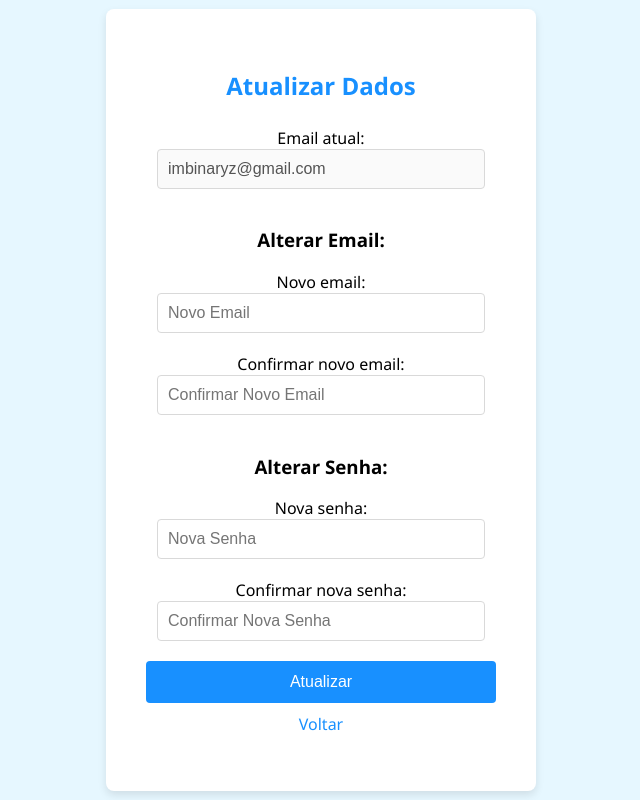
After one commit to jonathanricardodev/sistema-de-login, a PHP site: page /perfil.php in a window 1280 px wide. The commit adds this page. Shown: the whole page, without its empty margins (319-959 px from the left). Run offline with PHP 8.4, Linux system fonts and the light colour scheme; a user stored in the database is signed in.

Commit message:
Implementação do sistema de atualização de dados do usuário

```diff
--- /dev/null
+++ b/perfil.php
@@ -0,0 +1,92 @@
+<?php
+session_start();
+require_once("php/conexao.php");
+
+if (!isset($_SESSION['email'])) {
+    header("Location: index.php");
+    exit;
+}
+
+$email = $_SESSION['email'];
+?>
+
+<!DOCTYPE html>
+<html lang="pt-BR">
+<head>
+    <meta charset="UTF-8">
+    <title>Perfil do Usuário</title>
+    <link rel="stylesheet" href="css/style.css">
+</head>
+<body>
+<div class="container">
+    <h2>Atualizar Dados</h2>
+<form id="perfilForm" action="php/atualizar_usuario.php" method="post" onsubmit="return validarFormulario()">
+    <label>Email atual:</label>
+    <input type="email" value="<?php echo htmlspecialchars($email); ?>" disabled>
+
+    <h3>Alterar Email:</h3>
+    <label for="novo_email">Novo email:</label>
+    <input type="email" id="novo_email" name="novo_email" placeholder="Novo Email">
+
+    <label for="confirmar_email">Confirmar novo email:</label>
+    <input type="email" id="confirmar_email" placeholder="Confirmar Novo Email">
+
+    <h3>Alterar Senha:</h3>
+    <label for="nova_senha">Nova senha:</label>
+    <input type="password" id="nova_senha" name="nova_senha" placeholder="Nova Senha">
+
+    <label for="confirmar_senha">Confirmar nova senha:</label>
+    <input type="password" id="confirmar_senha" placeholder="Confirmar Nova Senha">
+
+    <button type="submit">Atualizar</button>
+</form>
+
+    <p><a href="welcome.php">Voltar</a></p>
+</div>
+
+<script>
+function validarFormulario() {
+    const email = document.getElementById("novo_email").value.trim();
+    const confirmarEmail = document.getElementById("confirmar_email").value.trim();
+    const senha = document.getElementById("nova_senha").value.trim();
+    const confirmarSenha = document.getElementById("confirmar_senha").value.trim();
+
+    if (email !== "") {
+        if (confirmarEmail === "") {
+            alert("Por favor, confirme o novo email.");
+            return false;
+        }
+        if (email !== confirmarEmail) {
+            alert("Os e-mails não coincidem.");
+            return false;
+        }
+    }
+
+    if (senha !== "") {
+        if (confirmarSenha === "") {
+            alert("Por favor, confirme a nova senha.");
+            return false;
+        }
+        if (senha !== confirmarSenha) {
+            alert("As senhas não coincidem.");
+            return false;
+        }
+    }
+
+    return true;
+}
+</script>
+
+<?php
+if (isset($_GET['sucesso']) && $_GET['sucesso'] == 1) {
+    echo "<script>alert('Dados atualizados com sucesso!');</script>";
+}
+if (isset($_GET['erro'])) {
+    echo "<script>alert('Erro ao atualizar dados.');</script>";
+}
+if (isset($_GET['nenhuma_alteracao'])) {
+    echo "<script>alert('Nenhum dado foi alterado.');</script>";
+}
+?>
+</body>
+</html>
```
Also changed, not shown: php/atualizar_usuario.php (added, +52 -0 lines), welcome.php (+7 -4 lines).
